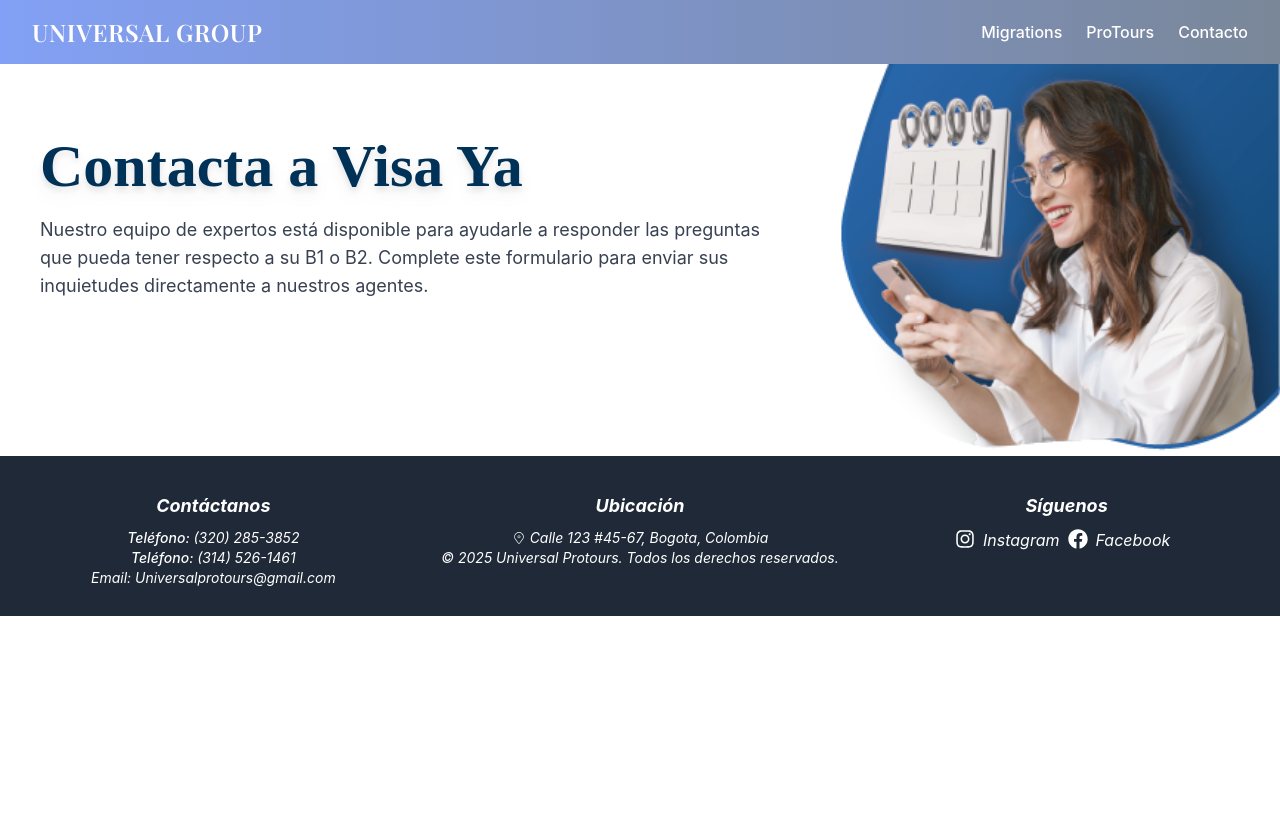
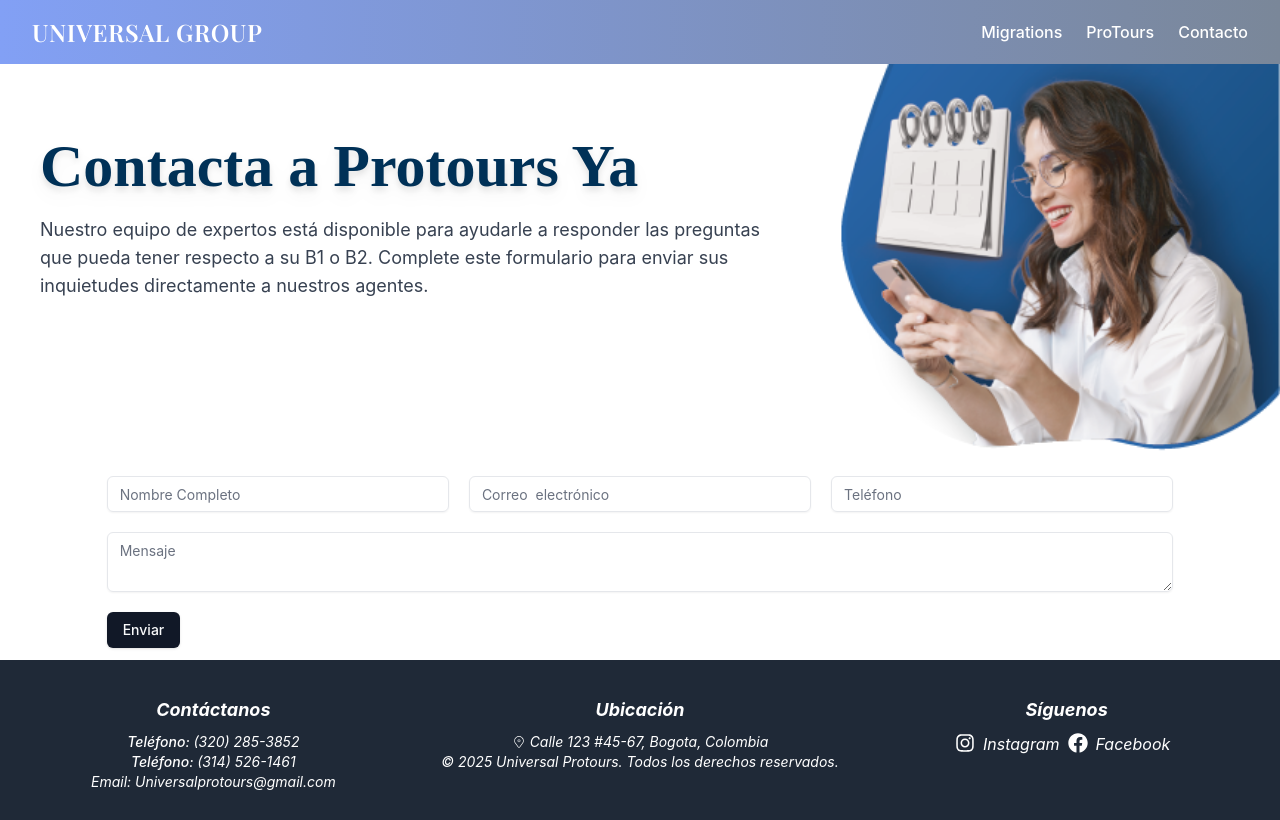
Before and after one commit to crisalo123/UniversalGrup, a React (Vite) app: page /Contact in a window 1280 px wide. Built offline with nearby package versions, Linux system fonts and the light colour scheme.

Commit message:
CCVO: PAGUE CONTACTO

```diff
--- a/package.json
+++ b/package.json
@@ -10,6 +10,7 @@
     "preview": "vite preview"
   },
   "dependencies": {
+    "@hookform/resolvers": "^5.0.1",
     "@radix-ui/react-slot": "^1.2.2",
     "class-variance-authority": "^0.7.1",
     "clsx": "^2.1.1",
@@ -19,6 +20,7 @@
     "lucide-react": "^0.510.0",
     "react": "^19.1.0",
     "react-dom": "^19.1.0",
+    "react-hook-form": "^7.56.4",
     "react-icons": "^5.5.0",
     "react-router-dom": "^7.6.0",
     "react-slick": "^0.30.3",
--- a/src/feature/contact/formContact.tsx
+++ b/src/feature/contact/formContact.tsx
@@ -1,9 +1,49 @@
-import React from "react";
+import { Button, Input } from "../core/ui";
+import { Textarea } from "../core/ui/textarea";
+import { useForm } from "react-hook-form";
+import {
+  createDocumentSchema,
+  type CreateDocumentSchemaType,
+} from "./createDocumetShema";
+import { zodResolver } from "@hookform/resolvers/zod";
 
 export const FormContact = () => {
+  const {
+    register,
+    handleSubmit,
+    formState: { errors },
+  } = useForm<CreateDocumentSchemaType>({
+    resolver: zodResolver(createDocumentSchema),
+  });
+
+  const onSubmit = (data: CreateDocumentSchemaType) => {
+    console.log(data);
+  };
+
   return (
-    <div>
-      <form></form>
+    <div className="w-10/12 mx-auto  justify-center items-center mt-5">
+      <form
+        onSubmit={handleSubmit(onSubmit, (errors) => console.log(errors))}
+        className="grid grid-cols-3 gap-5 "
+      >
+        <div className="col-span-1">
+          <Input placeholder="Nombre Completo" {...register("name")} />
+        </div>
+        <div className="col-span-1">
+          <Input placeholder="Correo  electrónico" {...register("email")} />
+        </div>
+        <div className="col-span-1">
+          <Input placeholder="Teléfono" {...register("phone")} />
+        </div>
+
+        <div className="col-span-3">
+          <Textarea placeholder="Mensaje" {...register("message")} />
+        </div>
+
+        <div>
+          <Button type="submit">Enviar</Button>
+        </div>
+      </form>
     </div>
   );
 };
--- a/src/feature/contact/index.ts
+++ b/src/feature/contact/index.ts
@@ -1 +1,2 @@
 export * from "./formContact";
+export * from "./createDocumetShema";
--- /dev/null
+++ b/src/feature/core/ui/textarea.tsx
@@ -0,0 +1,21 @@
+import * as React from "react";
+import { cn } from "../lib";
+
+const Textarea = React.forwardRef<
+  HTMLTextAreaElement,
+  React.ComponentProps<"textarea">
+>(({ className, ...props }, ref) => {
+  return (
+    <textarea
+      className={cn(
+        "flex min-h-[60px] w-full rounded-md border border-input bg-transparent px-3 py-2 text-base shadow-sm placeholder:text-muted-foreground focus-visible:outline-none focus-visible:ring-1 focus-visible:ring-ring disabled:cursor-not-allowed disabled:opacity-50 md:text-sm",
+        className
+      )}
+      ref={ref}
+      {...props}
+    />
+  );
+});
+Textarea.displayName = "Textarea";
+
+export { Textarea };
--- a/src/feature/pages/contactPage.tsx
+++ b/src/feature/pages/contactPage.tsx
@@ -1,7 +1,9 @@
 import imgContactBagraoud from "@/feature/protours/img/chica.png";
+import { FormContact } from "../contact";
 
 export const ContactPage = () => {
   return (
+    <>
       <main
         className="relative   bg-contain bg-no-repeat bg-center min-h-[50vh] "
         style={{
@@ -11,7 +13,7 @@ export const ContactPage = () => {
       >
         <div className=" hidden md:block mx-10 md:mt-10  w-7/12 m-3 space-y-5">
           <h1 className="  text-6xl text-blue-900 font-bold mt-14 pt-20 font-pacifico drop-shadow-lg">
-          Contacta a Visa Ya
+            Contacta a Protours Ya
           </h1>
           <p className="  text-lg text-gray-700">
             Nuestro equipo de expertos está disponible para ayudarle a responder
@@ -21,5 +23,10 @@ export const ContactPage = () => {
           </p>
         </div>
       </main>
+
+      <div className="mb-3 ">
+        <FormContact />
+      </div>
+    </>
   );
 };
```
Also changed, not shown: 1 other file (tests, documents, lock files or other folders). Lines whose indentation alone changed are shown as unchanged.
